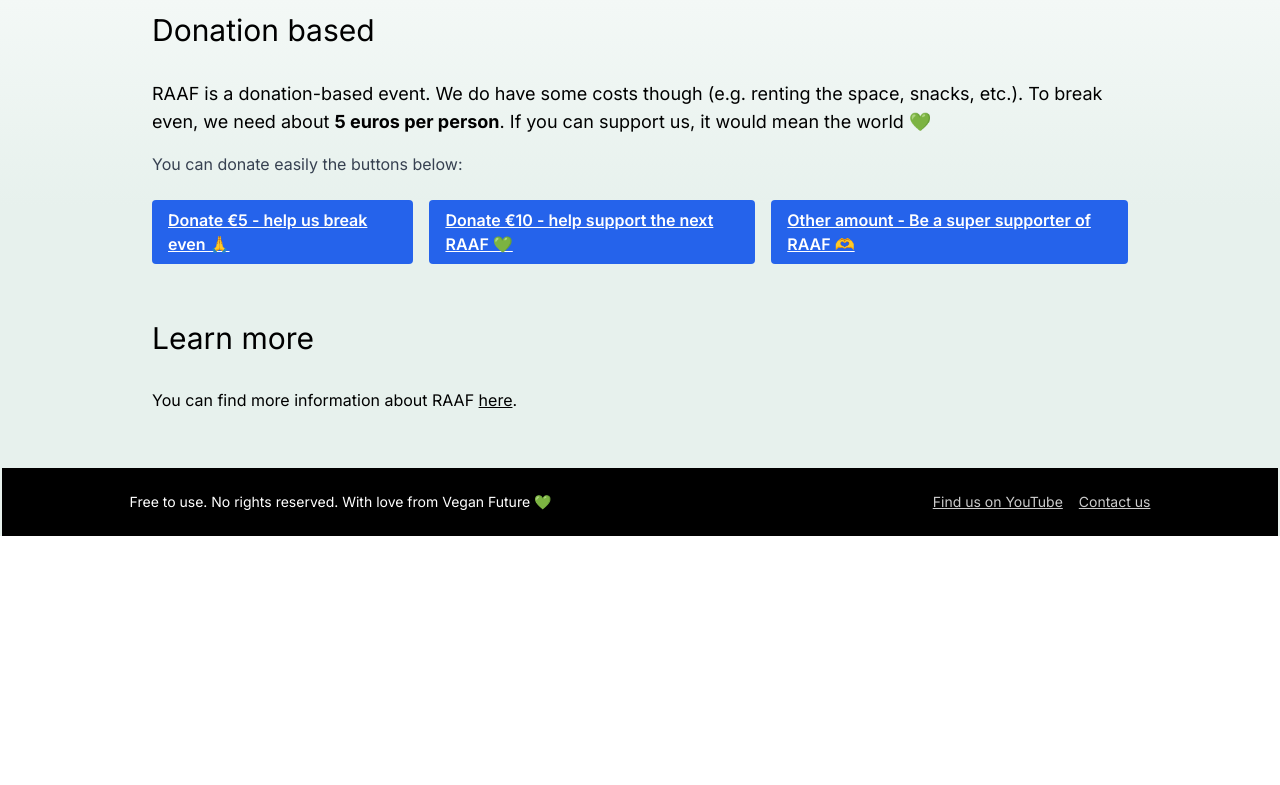
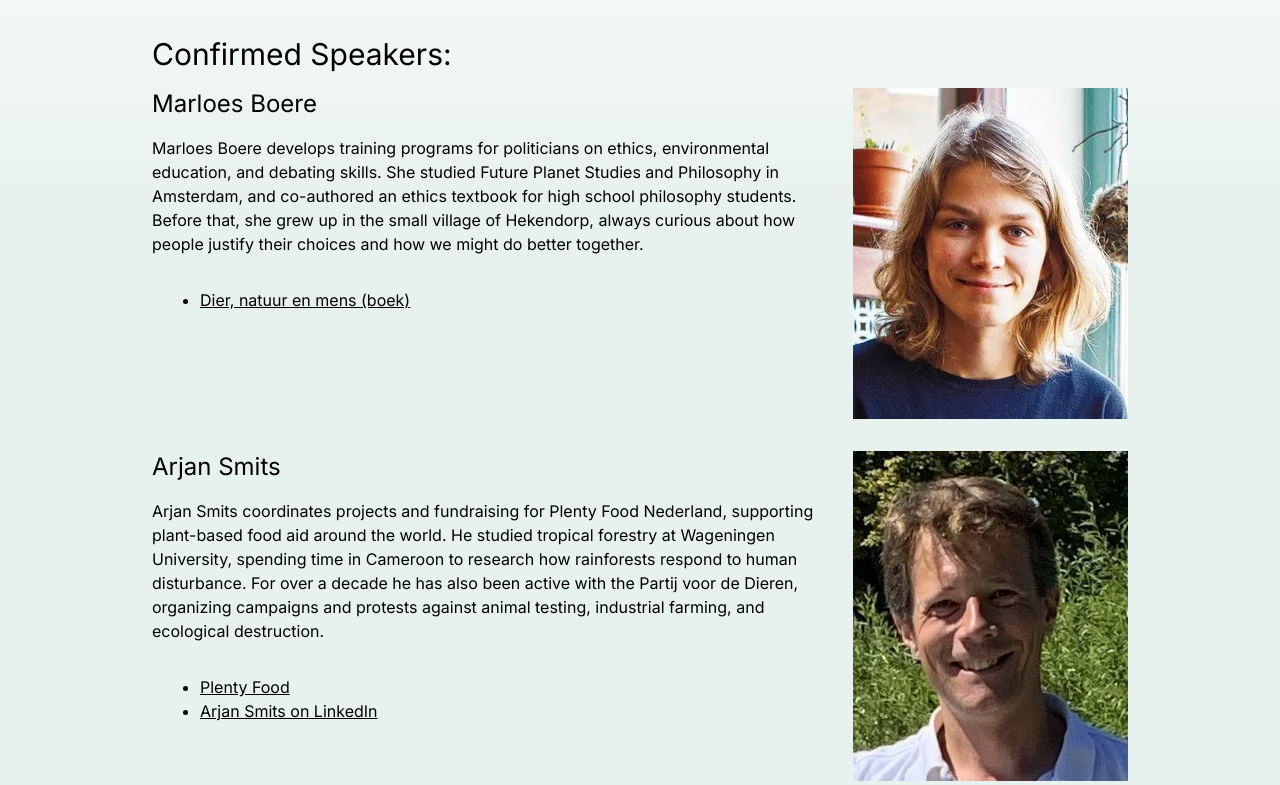
Before and after one commit to veganfuture/veganfuture.org, a Next.js app: page /raaf/3 in a window 1280 px wide. Shown: the part 795-1580 px from the top of the page. Before the commit the page ends 1331 px from the top, so only its background shows below. Built offline with nearby package versions, Linux system fonts and the light colour scheme.

Commit message:
raaf3: announce spekaers

```diff
--- a/app/raaf/3/page.tsx
+++ b/app/raaf/3/page.tsx
@@ -62,6 +62,7 @@
           <strong>
             We&apos;re currently in the process of speaker selection.
           </strong>{" "}
+          If you want to speak at RAAF, please fill out the <a href="https://forms.gle/h6kebmbPFcGZuwEW6" target="_blank">speaker signup form</a> or <Link href="/contact">contact us</Link>.
           Sign up for our <Link href="/raaf#newsletter">newsletter</Link> or{" "}
           <Link href="https://www.instagram.com/vf.raaf/" target="_blank">
             follow us on Instagram
@@ -70,7 +71,7 @@
         </p>
       </div>
 
-      <div className="p-4 text-3xl">Early Signup</div>
+      <div className="p-4 text-3xl">Free Signup (required)</div>
 
       <div className="p-4 flex flex-col md:flex-row md:justify-between gap-8">
         <div className="flex-1">
@@ -150,6 +151,67 @@
         </div>
       </div>
 
+      <div className="px-4 pt-4 text-3xl">Confirmed Speakers:</div>
+
+      <div className="p-4 flex flex-col md:flex-row items-start gap-4">
+        <div className="flex-1">
+          <span className="text-2xl">Marloes Boere</span>
+          <p className="py-4">
+            Marloes Boere develops training programs for politicians on ethics, environmental education, and debating skills. She studied Future Planet Studies and Philosophy in Amsterdam, and co-authored an ethics textbook for high school philosophy students. Before that, she grew up in the small village of Hekendorp, always curious about how people justify their choices and how we might do better together.
+          </p>
+          <div className="p-4">
+            <ul className="list-disc pl-8">
+              <li>
+                <a href="https://www.boom.nl/auteur/110-23442_Boere/100-18778_Dier-natuur-en-mens" target="_blank">
+                  Dier, natuur en mens (boek)
+                </a>
+              </li>
+            </ul>
+          </div>
+        </div>
+
+        <Image
+          src={"/raaf3/marloes_boere.jpg"}
+          width={275}
+          height={330}
+          alt="Picture of Marloes Boere"
+          className="flex-shrink-0"
+        />
+      </div>
+
+      <div className="p-4 flex flex-col md:flex-row items-start gap-4">
+        <div className="flex-1">
+          <span className="text-2xl">Arjan Smits</span>
+          <p className="py-4">
+            Arjan Smits coordinates projects and fundraising for Plenty Food Nederland, supporting plant-based food aid around the world. He studied tropical forestry at Wageningen University, spending time in Cameroon to research how rainforests respond to human disturbance. For over a decade he has also been active with the Partij voor de Dieren, organizing campaigns and protests against animal testing, industrial farming, and ecological destruction.
+          </p>
+          <div className="p-4">
+            <ul className="list-disc pl-8">
+              <li>
+                <a href="https://plentyfood.nl/" target="_blank">
+                  Plenty Food
+                </a>
+              </li>
+              <li>
+                <a href="https://www.linkedin.com/in/arjan-smits-bb078013" target="_blank">
+                  Arjan Smits on LinkedIn
+                </a>
+              </li>
+            </ul>
+          </div>
+        </div>
+        <Image
+          src={"/raaf3/arjan_smits.jpg"}
+          width={275}
+          height={330}
+          alt="Picture of Arjan Smits"
+          className="flex-shrink-0"
+        />
+      </div>
+
+      <div className="px-4 pt-4 text-2xl">More speakers to be announced 📣</div>
+
+
       <div className="p-4 text-3xl">Donation based</div>
       <div className="p-4">
         <DonateRaaf />
--- a/app/raaf/page.tsx
+++ b/app/raaf/page.tsx
@@ -152,7 +152,7 @@
         </p>
         <p>
           <button className="bg-blue-500 hover:bg-blue-700 text-white font-bold py-2 px-4 rounded">
-            <a href="https://forms.gle/h6kebmbPFcGZuwEW6">
+            <a href="https://forms.gle/h6kebmbPFcGZuwEW6" target="_blank">
               RAAF Speaker Signup Form
             </a>
           </button>
```
Also changed, not shown: public/raaf3/arjan_smits.jpg (added), public/raaf3/marloes_boere.jpg (added).
